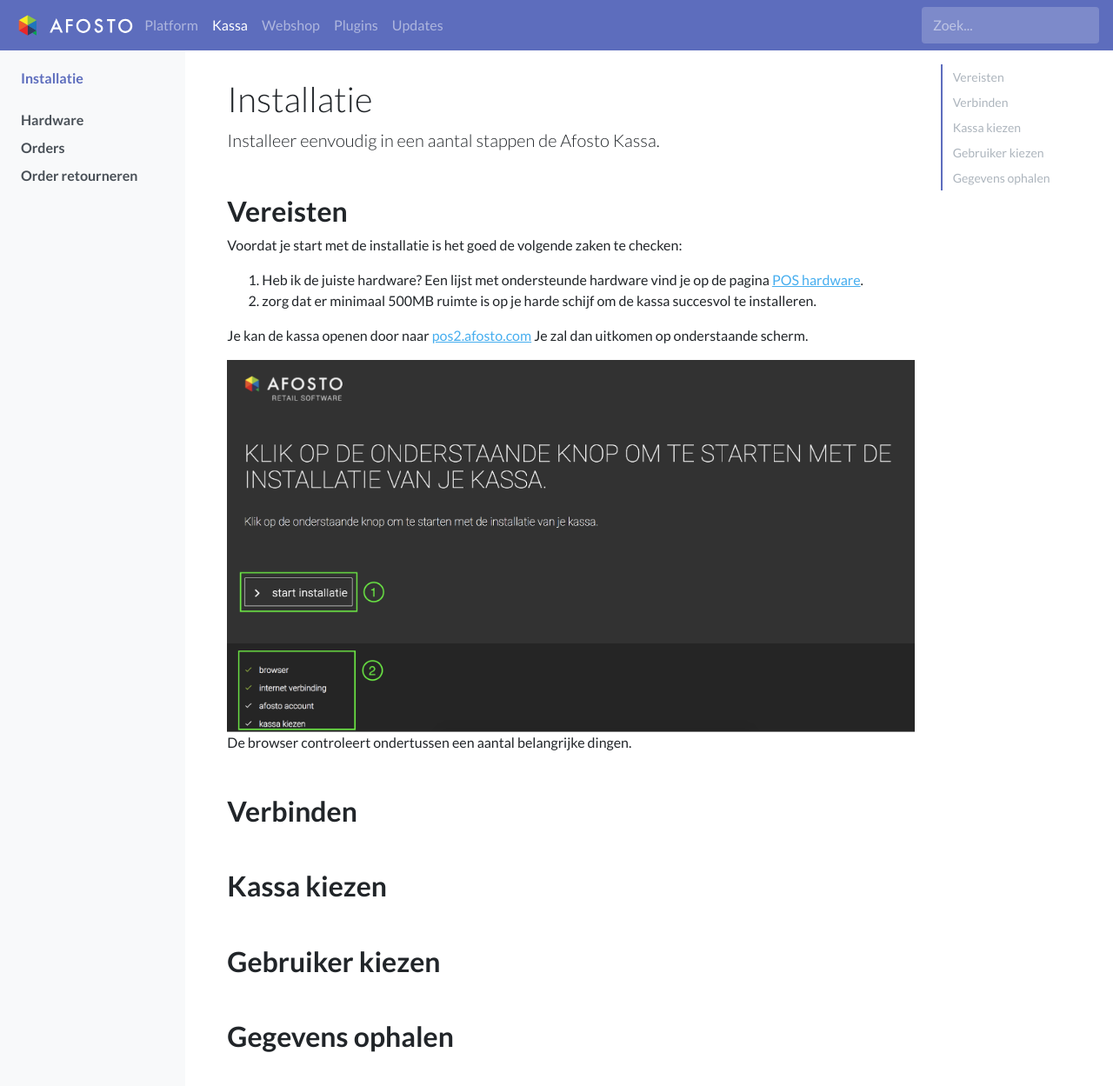
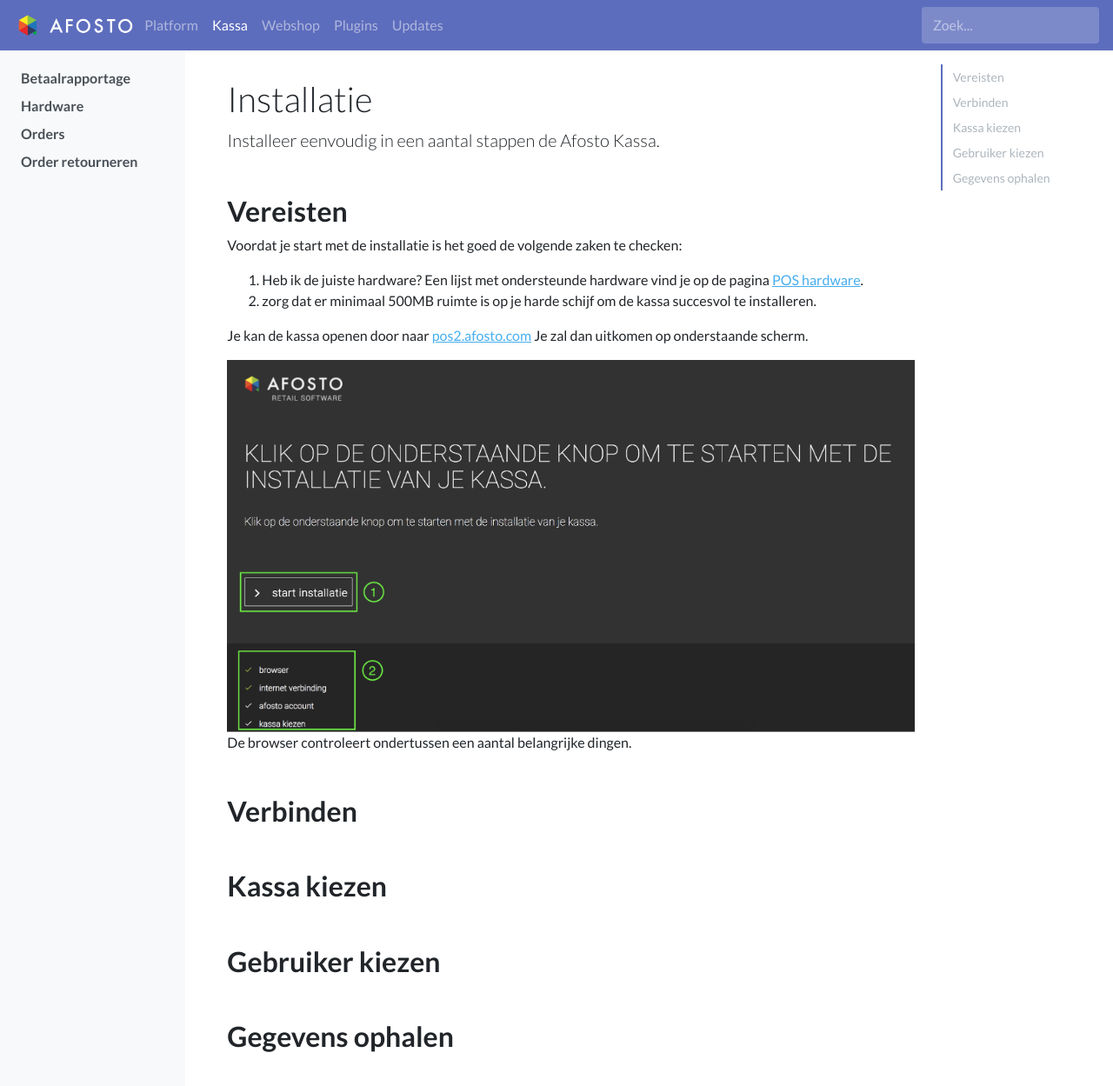
Before and after one commit to afosto/afosto-docs, a Jekyll site: the page built from kassa/installatie.md, in a window 1280 px wide and 1251 px high. Shown: the whole window at 87% size. Built offline with Jekyll 4.4.1, drawn with Linux system fonts in a browser that asks for light colours; a script that is not in the unit is left out.

Commit message:
Update sidebar_nav.yml

```diff
--- a/_data/sidebar_nav.yml
+++ b/_data/sidebar_nav.yml
@@ -1,8 +1,8 @@
 - title: kassa
   pages:
-    - title: Kassa installatie
-      label: Installatie
-      slug: /kassa/installatie
+    - title: Betaalrapportage
+      label: Betaalrapportage
+      slug: /kassa/betaalrapportage
     - title: Hardware
       label: Hardware
       slug: /kassa/hardware/zebra-zd410d
```
